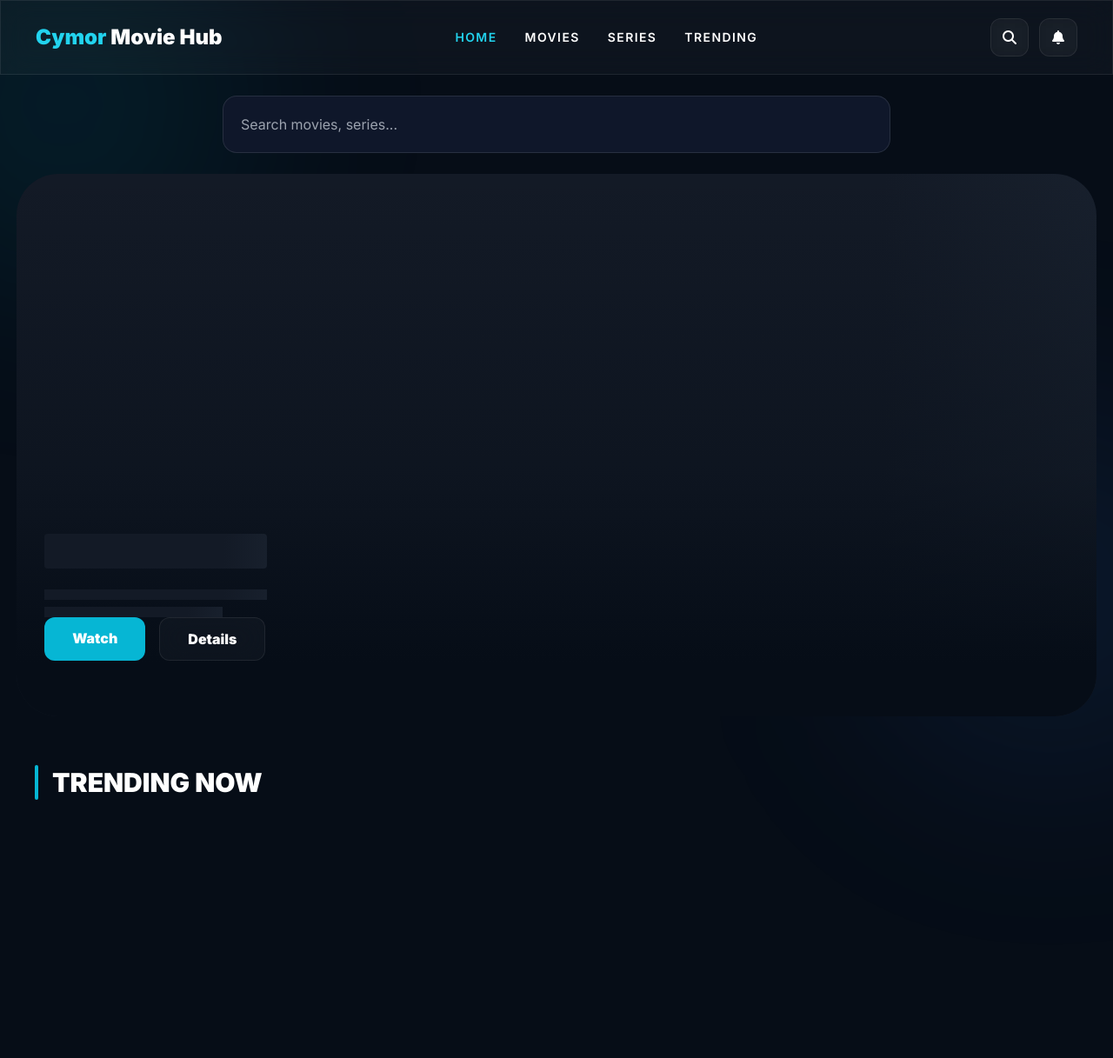
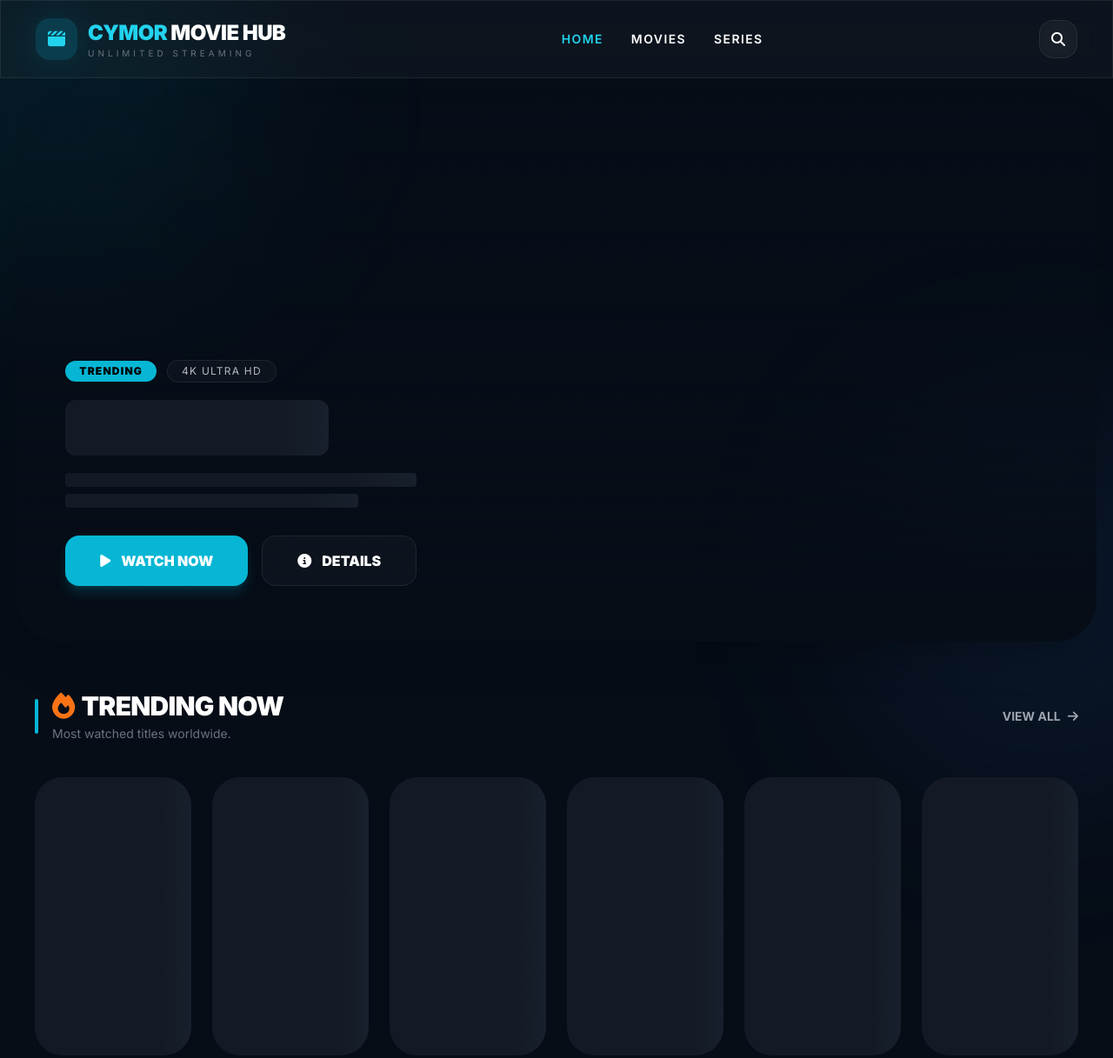
Before and after one commit to nashera28bomu-pixel/Cymormoviehub, a website: page index.html in a window 1280 px wide. Shown: the whole page at 87% size. Before the commit the page ends 1008 px from the top, so only its background shows below. Drawn offline with nearby package versions, Linux system fonts and the light colour scheme.

Commit message:
Update index.html

```diff
--- a/index.html
+++ b/index.html
@@ -3,7 +3,6 @@
 <head>
     <meta charset="UTF-8" />
     <meta name="viewport" content="width=device-width, initial-scale=1.0"/>
-
     <title>Cymor Movie Hub | Unlimited Streaming</title>
 
     <script src="https://cdn.tailwindcss.com"></script>
@@ -11,183 +10,158 @@
     <link href="https://fonts.googleapis.com/css2?family=Inter:wght@300;400;500;600;700;800;900&display=swap" rel="stylesheet">
 
     <style>
+        * { margin:0; padding:0; box-sizing:border-box; }
         body { background:#060d17; color:white; font-family:'Inter',sans-serif; overflow-x:hidden; }
-
         ::-webkit-scrollbar { width:6px; }
         ::-webkit-scrollbar-thumb { background:#06b6d4; border-radius:999px; }
+        .no-scrollbar::-webkit-scrollbar { display: none; }
+        .no-scrollbar { -ms-overflow-style: none; scrollbar-width: none; }
 
         .glass { background:rgba(255,255,255,0.03); backdrop-filter:blur(16px); border:1px solid rgba(255,255,255,0.08); }
+        .hero-gradient { background: linear-gradient(to top,#060d17 8%,rgba(6,13,23,0.4) 45%,rgba(6,13,23,0.1) 100%); }
 
-        .hero-gradient {
-            background: linear-gradient(to top,#060d17 10%,rgba(6,13,23,0.4) 45%,transparent);
-        }
+        .movie-card { position:relative; overflow:hidden; border-radius:28px; cursor:pointer; transition:0.4s ease; }
+        .movie-card:hover { transform:translateY(-8px) scale(1.02); }
+        .movie-card img { transition:0.5s ease; }
+        .movie-card:hover img { transform:scale(1.08); }
 
         .skeleton {
-            background: linear-gradient(90deg,#131a26 25%,#1f2937 50%,#131a26 75%);
-            background-size:200% 100%;
-            animation:shimmer 1.5s infinite;
+            background: linear-gradient(90deg, #131a26 25%, #1f2937 50%, #131a26 75%);
+            background-size: 200% 100%;
+            animation: shimmer 1.5s infinite;
         }
-
-        @keyframes shimmer {
-            0% { background-position:200% 0; }
-            100% { background-position:-200% 0; }
-        }
-
-        .movie-card { transition:0.4s; }
-        .movie-card:hover { transform:translateY(-8px) scale(1.03); }
+        @keyframes shimmer { 0% { background-position:200% 0; } 100% { background-position:-200% 0; } }
+        .fade-in { animation:fade 1s ease; }
+        @keyframes fade { from { opacity:0; transform:translateY(15px); } to { opacity:1; transform:translateY(0); } }
+        .glow { box-shadow:0 0 40px rgba(6,182,212,0.15); }
     </style>
 </head>
 
 <body>
 
-<!-- BACKGROUND GLOW -->
-<div class="fixed w-[400px] h-[400px] bg-cyan-500/10 blur-[120px] rounded-full top-[-10%] left-[-10%] -z-50"></div>
-<div class="fixed w-[400px] h-[400px] bg-blue-500/10 blur-[120px] rounded-full bottom-[-10%] right-[-10%] -z-50"></div>
+    <div class="fixed top-[-10%] left-[-10%] w-[400px] h-[400px] bg-cyan-500/10 blur-[120px] rounded-full -z-50"></div>
+    <div class="fixed bottom-[-10%] right-[-10%] w-[400px] h-[400px] bg-blue-500/10 blur-[120px] rounded-full -z-50"></div>
 
-<!-- NAV -->
-<nav class="sticky top-0 z-50 glass px-6 md:px-10 py-5 flex justify-between items-center">
-
-    <h1 class="font-black text-xl md:text-2xl">
+    <nav class="sticky top-0 z-[100] px-6 md:px-10 py-5 glass">
+        <div class="flex items-center justify-between">
+            <div class="flex items-center gap-3">
+                <div class="w-12 h-12 rounded-2xl bg-cyan-500/20 flex items-center justify-center glow">
+                    <i class="fa-solid fa-clapperboard text-cyan-400 text-xl"></i>
+                </div>
+                <div>
+                    <h1 class="text-xl md:text-2xl font-black tracking-tight uppercase">
                         <span class="text-cyan-400">Cymor</span> Movie Hub
                     </h1>
-
-    <div class="hidden md:flex gap-8 text-sm uppercase font-semibold tracking-widest">
-        <a href="index.html" class="text-cyan-400">Home</a>
-        <a href="movies.html">Movies</a>
-        <a href="series.html">Series</a>
-        <a href="#">Trending</a>
+                    <p class="text-[10px] text-gray-500 uppercase tracking-[4px]">Unlimited Streaming</p>
+                </div>
             </div>
 
-    <div class="flex gap-3">
-        <button id="open-search" class="w-11 h-11 glass rounded-xl">
-            <i class="fa fa-search"></i>
-        </button>
-        <button class="w-11 h-11 glass rounded-xl">
-            <i class="fa fa-bell"></i>
-        </button>
+            <div class="hidden md:flex items-center gap-8 font-semibold text-sm uppercase tracking-widest">
+                <a href="index.html" class="text-cyan-400">Home</a>
+                <a href="movies.html" class="hover:text-cyan-400 transition">Movies</a>
+                <a href="series.html" class="hover:text-cyan-400 transition">Series</a>
             </div>
 
+            <div class="flex items-center gap-3">
+                <button id="open-search" class="w-11 h-11 rounded-2xl glass hover:bg-cyan-500/20 transition">
+                    <i class="fa-solid fa-search"></i>
+                </button>
+                <button class="md:hidden w-11 h-11 rounded-2xl glass"><i class="fa-solid fa-bars-staggered"></i></button>
+            </div>
+        </div>
     </nav>
 
-<!-- SEARCH INPUT (hooked to script.js overlay system) -->
-<section class="px-6 mt-6">
-    <div class="max-w-3xl mx-auto">
-        <input
-            id="search-input"
-            placeholder="Search movies, series..."
-            class="w-full bg-[#0f172a] border border-white/10 p-5 rounded-2xl outline-none focus:border-cyan-500"
-        />
+    <section id="hero-container" class="relative w-full h-[78vh] mt-6 flex items-end px-8 md:px-14 pb-16 overflow-hidden rounded-[3rem] mx-auto max-w-[97%] shadow-2xl">
+        <img id="hero-backdrop" src="" class="absolute inset-0 w-full h-full object-cover -z-20 opacity-0 transition duration-1000">
+        <div class="absolute inset-0 hero-gradient -z-10"></div>
+
+        <div class="max-w-2xl fade-in">
+            <div class="flex items-center gap-3 mb-5">
+                <span class="bg-cyan-500 text-black text-xs font-black px-4 py-1 rounded-full uppercase tracking-widest">Trending</span>
+                <span class="glass px-4 py-1 rounded-full text-xs uppercase tracking-widest text-white/70">4K Ultra HD</span>
+            </div>
+            <h2 id="hero-title" class="text-4xl md:text-7xl font-black leading-[0.95] mb-5 tracking-tight skeleton h-16 w-3/4 rounded-xl"></h2>
+            <p id="hero-description" class="text-gray-300 text-base md:text-lg mb-8 leading-relaxed line-clamp-3">
+                <span class="skeleton h-4 w-full block mb-2 rounded"></span>
+                <span class="skeleton h-4 w-5/6 block rounded"></span>
+            </p>
+            <div class="flex flex-wrap gap-4">
+                <a id="hero-watch-btn" href="#" class="bg-cyan-500 hover:bg-cyan-600 px-10 py-4 rounded-2xl font-black flex items-center gap-3 transition hover:scale-105 shadow-lg shadow-cyan-500/20">
+                    <i class="fa-solid fa-play"></i> WATCH NOW
+                </a>
+                <a id="hero-details-btn" href="#" class="glass hover:bg-white/10 px-10 py-4 rounded-2xl font-black flex items-center gap-3 transition">
+                    <i class="fa-solid fa-circle-info"></i> DETAILS
+                </a>
+            </div>
         </div>
     </section>
 
-<!-- HERO (IMPORTANT: matches script.js IDs exactly) -->
-<section
-    id="hero-container"
-    class="relative h-[78vh] mt-6 mx-auto max-w-[97%] rounded-[3rem] overflow-hidden flex items-end px-8 pb-16"
->
+    <section id="continue-watching-section" class="px-8 py-12 hidden">
+        <div class="flex items-center gap-4 mb-6">
+            <div class="w-1 h-8 bg-cyan-500 rounded-full"></div>
+            <h3 class="text-2xl font-black tracking-tight uppercase">Continue Watching</h3>
+        </div>
+        <div id="history-grid" class="flex gap-6 overflow-x-auto pb-6 no-scrollbar">
+            </div>
+    </section>
 
-    <div class="absolute inset-0 skeleton"></div>
-
-    <img id="hero-backdrop"
-         class="absolute inset-0 w-full h-full object-cover opacity-0 transition duration-700">
-
-    <div class="absolute inset-0 hero-gradient"></div>
-
-    <div class="relative max-w-2xl z-10">
-
-        <h2 id="hero-title" class="text-4xl md:text-6xl font-black mb-4">
-            <div class="w-64 h-10 skeleton rounded"></div>
-        </h2>
-
-        <p id="hero-description" class="text-gray-300 mb-6">
-            <div class="space-y-2">
-                <div class="h-3 w-full skeleton"></div>
-                <div class="h-3 w-[80%] skeleton"></div>
+    <main class="px-6 md:px-10 py-14">
+        <div class="flex justify-between items-center mb-10">
+            <div class="flex items-center gap-4">
+                <div class="w-1 h-10 bg-cyan-500 rounded-full"></div>
+                <div>
+                    <h3 class="text-3xl font-black tracking-tight flex items-center gap-2">
+                        <i class="fa-solid fa-fire text-orange-500"></i> TRENDING NOW
+                    </h3>
+                    <p class="text-gray-500 text-sm mt-1">Most watched titles worldwide.</p>
                 </div>
-        </p>
-
-        <div class="flex gap-4">
-            <a id="hero-watch-btn"
-               class="bg-cyan-500 px-8 py-3 rounded-xl font-black">
-                Watch
-            </a>
-
-            <a id="hero-details-btn"
-               class="glass px-8 py-3 rounded-xl font-black">
-                Details
+            </div>
+            <a href="movies.html" class="text-sm font-bold text-gray-400 hover:text-cyan-400 flex items-center gap-2 group transition">
+                VIEW ALL <i class="fa-solid fa-arrow-right group-hover:translate-x-1 transition"></i>
             </a>
         </div>
 
+        <div id="trending-grid" class="grid grid-cols-2 sm:grid-cols-3 md:grid-cols-4 lg:grid-cols-5 xl:grid-cols-6 gap-6">
+            <div class="h-80 rounded-[2rem] skeleton"></div>
+            <div class="h-80 rounded-[2rem] skeleton"></div>
+            <div class="h-80 rounded-[2rem] skeleton md:block hidden"></div>
+            <div class="h-80 rounded-[2rem] skeleton lg:block hidden"></div>
+            <div class="h-80 rounded-[2rem] skeleton xl:block hidden"></div>
+            <div class="h-80 rounded-[2rem] skeleton xl:block hidden"></div>
+        </div>
+    </main>
+
+    <div id="search-overlay" class="fixed inset-0 bg-[#060d17]/98 z-[300] hidden p-6 md:p-12 overflow-y-auto">
+        <div class="max-w-6xl mx-auto">
+            <div class="flex justify-between items-center mb-10">
+                <h2 class="text-3xl font-black">SEARCH</h2>
+                <button id="close-search" class="text-4xl hover:text-cyan-400 transition">&times;</button>
+            </div>
+            <input type="text" id="search-input" placeholder="Type title, genre, or actor..."
+                   class="w-full bg-white/5 border-b-2 border-cyan-500 py-4 px-2 text-2xl outline-none focus:bg-white/10 transition">
+            <div id="search-results" class="grid grid-cols-2 md:grid-cols-4 lg:grid-cols-6 gap-6 mt-12"></div>
+        </div>
     </div>
 
-</section>
-
-<!-- CONTINUE WATCHING (YOUR REQUIRED UPDATE) -->
-<section id="continue-watching-section" class="px-8 py-12 hidden">
-
-    <div class="flex items-center gap-4 mb-6">
-        <div class="w-1 h-8 bg-cyan-500 rounded-full"></div>
-        <h3 class="text-2xl font-black">CONTINUE WATCHING</h3>
+    <div id="action-modal" class="fixed inset-0 z-[400] hidden items-center justify-center p-4">
+        <div class="absolute inset-0 bg-black/90 backdrop-blur-md" onclick="closeModal()"></div>
+        <div class="glass w-full max-w-sm rounded-[2.5rem] overflow-hidden p-8 relative flex flex-col items-center text-center shadow-2xl">
+            <div id="modal-poster" class="w-36 h-52 rounded-[2rem] mb-5 shadow-2xl bg-cover bg-center skeleton"></div>
+            <h4 id="modal-title" class="text-2xl font-black mb-6">Movie Title</h4>
+            <div class="flex flex-col w-full gap-3">
+                <a id="modal-watch" href="#" class="bg-cyan-500 py-4 rounded-2xl font-black flex items-center justify-center gap-2 hover:bg-cyan-600 transition">
+                    <i class="fa-solid fa-play"></i> Watch Now
+                </a>
+                <a id="modal-details" href="#" class="bg-white/10 py-4 rounded-2xl font-bold flex items-center justify-center gap-2 hover:bg-white/20 transition text-white">
+                    <i class="fa-solid fa-circle-info"></i> View Details
+                </a>
+                <a id="modal-download" href="#" class="bg-emerald-500 py-4 rounded-2xl font-black flex items-center justify-center gap-2 hover:bg-emerald-600 transition text-white">
+                    <i class="fa-solid fa-download"></i> Download
+                </a>
+            </div>
+        </div>
     </div>
 
-    <div id="history-grid"
-         class="flex gap-6 overflow-x-auto pb-6 no-scrollbar">
-    </div>
-
-</section>
-
-<!-- MAIN -->
-<main class="px-6 md:px-10 py-14">
-
-    <div class="flex items-center gap-4 mb-8">
-        <div class="w-1 h-10 bg-cyan-500 rounded-full"></div>
-        <h3 class="text-3xl font-black">TRENDING NOW</h3>
-    </div>
-
-    <div id="trending-grid"
-         class="grid grid-cols-2 md:grid-cols-4 lg:grid-cols-6 gap-6">
-    </div>
-
-</main>
-
-<!-- MODAL (NO LOGIC HERE - CONTROLLED BY SCRIPT.JS) -->
-<div id="action-modal"
-     class="fixed inset-0 hidden items-center justify-center z-50">
-
-    <div class="absolute inset-0 bg-black/90" onclick="closeModal()"></div>
-
-    <div class="glass p-8 rounded-3xl relative z-10 w-[90%] max-w-sm text-center">
-
-        <div id="modal-poster"
-             class="w-36 h-52 mx-auto mb-5 rounded-2xl bg-cover bg-center"></div>
-
-        <h3 id="modal-title" class="text-xl font-black mb-6"></h3>
-
-        <div class="space-y-3">
-
-            <a id="modal-watch"
-               class="block bg-cyan-500 py-3 rounded-xl font-black">
-                Watch
-            </a>
-
-            <a id="modal-details"
-               class="block glass py-3 rounded-xl font-bold">
-                Details
-            </a>
-
-            <a id="modal-download"
-               class="block bg-emerald-500 py-3 rounded-xl font-black">
-                Download
-            </a>
-
-        </div>
-
-    </div>
-
-</div>
-
-<!-- SCRIPT -->
     <script src="script.js"></script>
-
 </body>
 </html>
```
Lines whose indentation alone changed are shown as unchanged.
